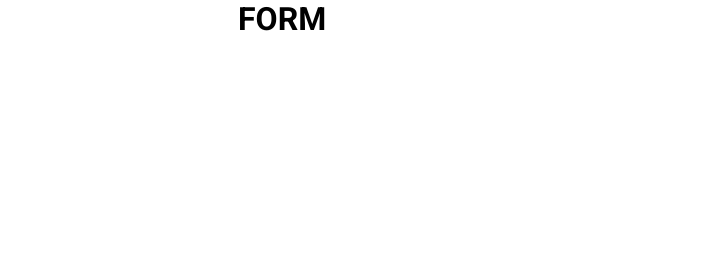
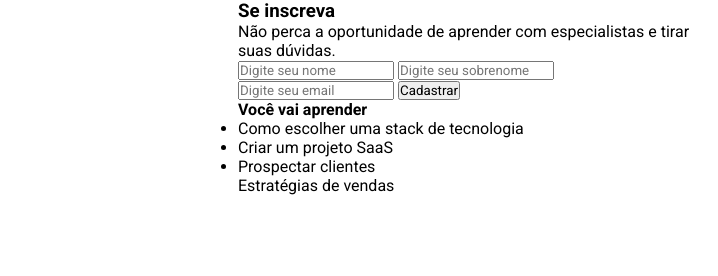
Before and after one commit to cristiandoring/SaaS-Weak, a plain HTML site: page index.html in a window 1280 px wide. Shown: the top 276 px of the page, 562-1280 px from the left. Drawn offline with Linux system fonts and the light colour scheme.

Commit message:
Criação do formulário

```diff
--- a/index.html
+++ b/index.html
@@ -47,7 +47,32 @@
     </div>
     <div id="formulario-cadastro">
 
-        <h1>FORM</h1>
+        <div id="interior-formulario">
+            <h3>Se inscreva</h3>
+            <p>Não perca a oportunidade de aprender com especialistas e tirar suas dúvidas.</p>
+            <form id="registro-formulario">
+                <div id="nome-cadastrado">
+                    <input type="text" name="nome" id="nome" placeholder="Digite seu nome">
+                    <input type="text" name="sobrenome" id="sobrenome" placeholder="Digite seu sobrenome">
+
+                </div>
+                <input type="email" name="email" id="email" placeholder="Digite seu email">
+
+                <input type="submit" value="Cadastrar">
+
+                <div id="beneficios">
+                    <h4>Você vai aprender</h4>
+                    <ul>
+                        <li>Como escolher uma stack de tecnologia</li>
+                        <li>Criar um projeto SaaS                       </li>
+                        <li>Prospectar clientes</li>
+                        Estratégias de vendas
+                    </ul>
+                </div>
+
+
+            </form>
+        </div>
 
     </div>
 </main>
```
